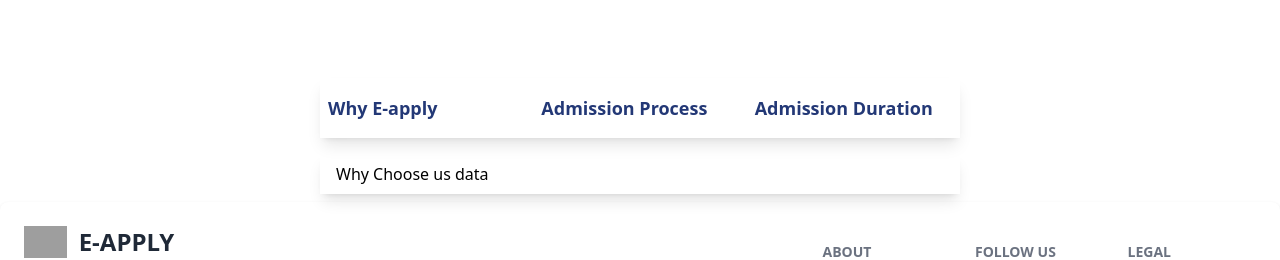
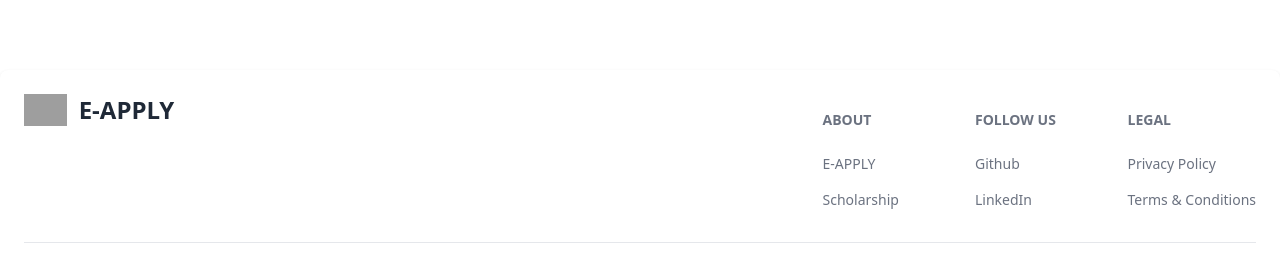
Before and after one commit to Codinglone/gles-frontend, a React (Vite) app: page / in a window 1280 px wide. Shown: the part 822-1082 px from the top of the page. Built offline with nearby package versions, Linux system fonts and the light colour scheme; grey boxes are pictures that could not be loaded.

Commit message:
Removed Info section from Home component

```diff
--- a/src/App.tsx
+++ b/src/App.tsx
@@ -1,6 +1,7 @@
 import Navbar from "./components/Navbar"
 import Home from "./components/Home"
 import FooterSection from "./components/Footer"
+import Info from "./components/Info"
 import { Route, Routes } from "react-router-dom"
 
 function App() {
@@ -19,6 +20,7 @@ function App() {
       <Route path="/signup" element={'Signup Page'} />
       <Route path="/start" element={'Get Started Page🤗'} />
       <Route path="/more-info" element={'More Informations Page'} />
+      <Route path="/why" element={<Info />} />
       <Route path="*" element={'404 - Page Not Found😡😡'} />
 
     </Routes>
--- a/src/components/Home.tsx
+++ b/src/components/Home.tsx
@@ -1,11 +1,9 @@
 import Hero from "./Hero"
-import Info from "./Info"
 
 const Home = () => {
   return (
     <>
       <Hero />
-      <Info />
     </>
   )
 }
```
